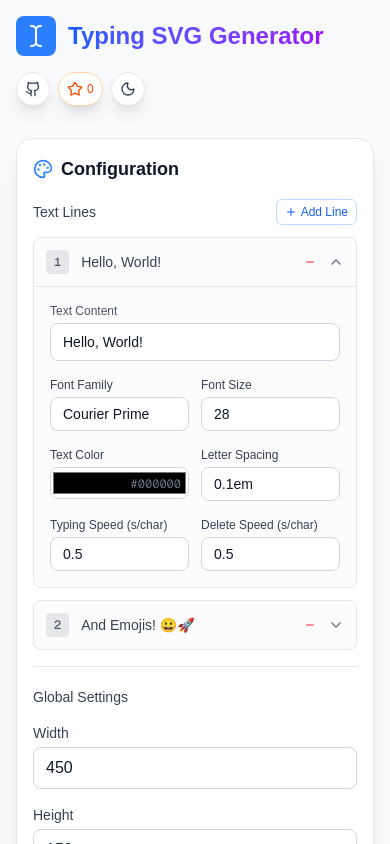
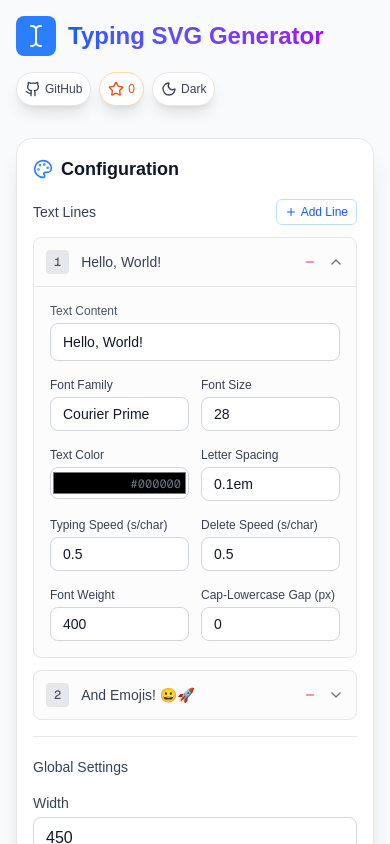
Before and after one commit to TL2005/TypingSVG, a Next.js app: page / in a window 390 px wide. Shown: the top 844 px of the page. Built offline with nearby package versions, Linux system fonts and the light colour scheme; no server answers.

Commit message:
feat: Add fontWeight and capLowercaseGap properties

```diff
--- a/src/app/api/svg/route.ts
+++ b/src/app/api/svg/route.ts
@@ -9,6 +9,8 @@ interface TextLine {
   letterSpacing: string | number;
   typingSpeed: number;
   deleteSpeed: number;
+  fontWeight: string;
+  capLowercaseGap: number;
 }
 
 type DeletionBehavior = "stay" | "backspace" | "clear";
@@ -160,14 +162,15 @@ async function fetchGoogleFontCSS(
  * Get unique fonts from text lines and fetch their CSS
  */
 async function getGoogleFontsCSS(textLines: TextLine[]): Promise<string> {
-  const uniqueFonts = new Map<string, string>();
+  const uniqueFonts = new Map<string, Set<string>>();
   let allText = "";
 
-  // Collect unique fonts and all text
+  // Collect unique fonts with their weights and all text
   for (const line of textLines) {
     if (!uniqueFonts.has(line.font)) {
-      uniqueFonts.set(line.font, "400"); // Default weight
+      uniqueFonts.set(line.font, new Set());
     }
+    uniqueFonts.get(line.font)!.add(line.fontWeight || "400");
     allText += line.text;
   }
 
@@ -175,8 +178,10 @@ async function getGoogleFontsCSS(textLines: TextLine[]): Promise<string> {
   const uniqueChars = [...new Set(allText)].join("");
 
   const fontPromises = Array.from(uniqueFonts.entries()).map(
-    ([fontFamily, weight]) =>
-      fetchGoogleFontCSS(fontFamily, weight, uniqueChars)
+    ([fontFamily, weights]) => {
+      const weightString = Array.from(weights).join(";");
+      return fetchGoogleFontCSS(fontFamily, weightString, uniqueChars);
+    }
   );
 
   const fontCSSArray = await Promise.all(fontPromises);
@@ -206,6 +211,8 @@ export async function GET(req: NextRequest) {
       cursorStyle: string;
       border: boolean;
       backgroundColor: string;
+      fontWeight: string;
+      capLowercaseGap: number;
       text?: string;
     };
 
@@ -227,6 +234,8 @@ export async function GET(req: NextRequest) {
       cursorStyle: "straight",
       border: false,
       backgroundColor: "transparent",
+      fontWeight: "400",
+      capLowercaseGap: 0,
     };
 
     // Merge defaults into params if missing
@@ -279,6 +288,12 @@ export async function GET(req: NextRequest) {
               ln && typeof ln.deleteSpeed === "number"
                 ? ln.deleteSpeed
                 : p.deleteSpeed,
+            fontWeight:
+              ln && ln.fontWeight ? ln.fontWeight : p.fontWeight,
+            capLowercaseGap:
+              ln && typeof ln.capLowercaseGap === "number"
+                ? ln.capLowercaseGap
+                : p.capLowercaseGap,
           } as TextLine;
         });
       } else if (p.text) {
@@ -292,6 +307,8 @@ export async function GET(req: NextRequest) {
           letterSpacing: p.letterSpacing,
           typingSpeed: p.typingSpeed,
           deleteSpeed: p.deleteSpeed,
+          fontWeight: p.fontWeight || "400",
+          capLowercaseGap: p.capLowercaseGap || 0,
         }));
       } else {
         // If nothing provided, create an empty line (avoid crash)
@@ -304,6 +321,8 @@ export async function GET(req: NextRequest) {
             letterSpacing: p.letterSpacing,
             typingSpeed: p.typingSpeed,
             deleteSpeed: p.deleteSpeed,
+            fontWeight: p.fontWeight || "400",
+            capLowercaseGap: p.capLowercaseGap || 0,
           },
         ];
       }
@@ -328,6 +347,8 @@ export async function GET(req: NextRequest) {
           letterSpacing: p.letterSpacing,
           typingSpeed: p.typingSpeed,
           deleteSpeed: p.deleteSpeed,
+          fontWeight: p.fontWeight || "400",
+          capLowercaseGap: p.capLowercaseGap || 0,
         },
       ];
     }
@@ -636,15 +657,29 @@ export async function GET(req: NextRequest) {
             letterSpacingPx
           );
 
-          const xForThisGrapheme = fmt(lineStartX + currentX);
+          // Apply capLowercaseGap adjustment for uppercase letters followed by lowercase
+          let capGapAdjustment = 0;
+          if (line.capLowercaseGap !== 0) {
+            const isUppercase = /[A-Z]/.test(grapheme);
+            const hasNextChar = j < textLine.length - 1;
+            if (isUppercase && hasNextChar) {
+              const nextChar = textLine[j + 1];
+              const isNextLowercase = /[a-z]/.test(nextChar);
+              if (isNextLowercase) {
+                capGapAdjustment = line.capLowercaseGap;
+              }
+            }
+          }
+
+          const xForThisGrapheme = fmt(lineStartX + currentX + capGapAdjustment);
           tspanElements += `<tspan x="${xForThisGrapheme}" opacity="0">${grapheme}${typingAnimation}${deletionAnimation}${hideAnimation}</tspan>`;
 
-          beforeCharX.push(lineStartX + currentX);
+          beforeCharX.push(lineStartX + currentX + capGapAdjustment);
           beforeCharY.push(lineYCenter);
 
           currentX += totalWidth;
 
-          afterCharX.push(lineStartX + currentX);
+          afterCharX.push(lineStartX + currentX + capGapAdjustment);
           afterCharY.push(lineYCenter);
 
           cumulativeTypingTime += line.typingSpeed;
@@ -659,7 +694,7 @@ export async function GET(req: NextRequest) {
 
         const textStyle = `font-family:'${line.font}',monospace;font-size:${fmt(
           line.fontSize
-        )}px;fill:${line.color};letter-spacing:${letterSpacingCSS};`;
+        )}px;font-weight:${line.fontWeight};fill:${line.color};letter-spacing:${letterSpacingCSS};`;
         allTextElements.push(
           `<text class="text-common" y="${fmt(
             lineYCenter
--- a/src/components/SvgGenerator.tsx
+++ b/src/components/SvgGenerator.tsx
@@ -11,6 +11,8 @@ interface TextLine {
     letterSpacing: string;
     typingSpeed: number;
     deleteSpeed: number;
+    fontWeight: string;
+    capLowercaseGap: number;
 }
 
 interface GitHubStats {
@@ -32,6 +34,8 @@ const DEFAULT_VALUES = {
     letterSpacing: '0.1em',
     typingSpeed: 0.5,
     deleteSpeed: 0.5,
+    fontWeight: '400',
+    capLowercaseGap: 0,
 
     // Global defaults
     width: 450,
@@ -48,8 +52,8 @@ const DEFAULT_VALUES = {
 
 export default function SVGGenerator() {
     const [textLines, setTextLines] = useState<TextLine[]>([
-        { text: 'Hello, World!', font: 'Courier Prime', color: '#000000', fontSize: 28, letterSpacing: '0.1em', typingSpeed: 0.5, deleteSpeed: 0.5 },
-        { text: 'And Emojis! 😀🚀', font: 'Courier Prime', color: '#000000', fontSize: 28, letterSpacing: '0.1em', typingSpeed: 0.5, deleteSpeed: 0.5 }
+        { text: 'Hello, World!', font: 'Courier Prime', color: '#000000', fontSize: 28, letterSpacing: '0.1em', typingSpeed: 0.5, deleteSpeed: 0.5, fontWeight: '400', capLowercaseGap: 0 },
+        { text: 'And Emojis! 😀🚀', font: 'Courier Prime', color: '#000000', fontSize: 28, letterSpacing: '0.1em', typingSpeed: 0.5, deleteSpeed: 0.5, fontWeight: '400', capLowercaseGap: 0 }
     ]);
 
     // Global settings
@@ -151,7 +155,9 @@ export default function SVGGenerator() {
             fontSize: 28,
             letterSpacing: '0.1em',
             typingSpeed: 0.5,
-            deleteSpeed: 0.5
+            deleteSpeed: 0.5,
+            fontWeight: '400',
+            capLowercaseGap: 0
         };
         setTextLines([...textLines, newLine]);
         // Expand the newly added line
@@ -199,7 +205,9 @@ export default function SVGGenerator() {
             line.fontSize === DEFAULT_VALUES.fontSize &&
             line.letterSpacing === DEFAULT_VALUES.letterSpacing &&
             line.typingSpeed === DEFAULT_VALUES.typingSpeed &&
-            line.deleteSpeed === DEFAULT_VALUES.deleteSpeed
+            line.deleteSpeed === DEFAULT_VALUES.deleteSpeed &&
+            line.fontWeight === DEFAULT_VALUES.fontWeight &&
+            line.capLowercaseGap === DEFAULT_VALUES.capLowercaseGap
         );
     };
 
@@ -215,6 +223,8 @@ export default function SVGGenerator() {
         if (line.letterSpacing !== DEFAULT_VALUES.letterSpacing) minimal.letterSpacing = line.letterSpacing;
         if (line.typingSpeed !== DEFAULT_VALUES.typingSpeed) minimal.typingSpeed = line.typingSpeed;
         if (line.deleteSpeed !== DEFAULT_VALUES.deleteSpeed) minimal.deleteSpeed = line.deleteSpeed;
+        if (line.fontWeight !== DEFAULT_VALUES.fontWeight) minimal.fontWeight = line.fontWeight;
+        if (line.capLowercaseGap !== DEFAULT_VALUES.capLowercaseGap) minimal.capLowercaseGap = line.capLowercaseGap;
 
         return minimal;
     };
@@ -316,7 +326,7 @@ export default function SVGGenerator() {
                                 } shadow-lg`}
                             >
                                 <Github className="w-4 h-4" />
-                                <span className="hidden xs:inline">GitHub</span>
+                                <span className="text-xs sm:text-sm">GitHub</span>
                             </button>
 
                             {/* Star Button */}
@@ -344,7 +354,7 @@ export default function SVGGenerator() {
                                 } shadow-lg`}
                             >
                                 {isDarkMode ? <Sun className="w-4 h-4" /> : <Moon className="w-4 h-4" />}
-                                <span className="hidden xs:inline">{isDarkMode ? 'Light' : 'Dark'}</span>
+                                <span className="text-xs sm:text-sm">{isDarkMode ? 'Light' : 'Dark'}</span>
                             </button>
                         </div>
                     </div>
@@ -515,6 +525,29 @@ export default function SVGGenerator() {
                                                         onChange={(e) => updateTextLine(index, 'deleteSpeed', parseFloat(e.target.value) || 0)}
                                                         isDarkMode={isDarkMode}
                                                         size="small"
+                                                    />
+                                                </div>
+
+                                                {/* Font Weight and Cap-Lowercase Gap */}
+                                                <div className="grid grid-cols-2 gap-3">
+                                                    <InputField
+                                                        label="Font Weight"
+                                                        type="text"
+                                                        value={line.fontWeight}
+                                                        onChange={(e) => updateTextLine(index, 'fontWeight', e.target.value)}
+                                                        isDarkMode={isDarkMode}
+                                                        size="small"
+                                                        placeholder="400, 500, bold"
+                                                    />
+                                                    <InputField
+                                                        label="Cap-Lowercase Gap (px)"
+                                                        type="number"
+                                                        step="0.1"
+                                                        value={line.capLowercaseGap}
+                                                        onChange={(e) => updateTextLine(index, 'capLowercaseGap', parseFloat(e.target.value) || 0)}
+                                                        isDarkMode={isDarkMode}
+                                                        size="small"
+                                                        placeholder="0"
                                                     />
                                                 </div>
                                             </div>
--- a/src/lib/utils.ts
+++ b/src/lib/utils.ts
@@ -9,6 +9,8 @@ const DEFAULT_VALUES = {
     letterSpacing: '0.1em',
     typingSpeed: 0.5,
     deleteSpeed: 0.5,
+    fontWeight: '400',
+    capLowercaseGap: 0,
 
     // Global defaults
     width: 450,
@@ -71,6 +73,8 @@ export function validateParams(params: URLSearchParams) {
             letterSpacing: DEFAULT_VALUES.letterSpacing,
             fontSize: DEFAULT_VALUES.fontSize,
             deleteSpeed: DEFAULT_VALUES.deleteSpeed,
+            fontWeight: DEFAULT_VALUES.fontWeight,
+            capLowercaseGap: DEFAULT_VALUES.capLowercaseGap,
             // Active fields for new format
             width,
             height,
@@ -94,6 +98,8 @@ export function validateParams(params: URLSearchParams) {
         const typingSpeed = parseFloat(params.get('typingSpeed') || DEFAULT_VALUES.typingSpeed.toString());
         const deleteSpeed = parseFloat(params.get('deleteSpeed') || DEFAULT_VALUES.deleteSpeed.toString());
         const pause = parseInt(params.get('pause') || DEFAULT_VALUES.pause.toString(), 10);
+        const fontWeight = params.get('fontWeight') || DEFAULT_VALUES.fontWeight;
+        const capLowercaseGap = parseFloat(params.get('capLowercaseGap') || DEFAULT_VALUES.capLowercaseGap.toString());
 
         // Handle letter spacing - can be string (CSS value) or number (treated as em)
         const letterSpacingParam = params.get('letterSpacing') || DEFAULT_VALUES.letterSpacing.toString();
@@ -130,7 +136,7 @@ export function validateParams(params: URLSearchParams) {
             deletionBehavior = deleteAfterParam === 'true' ? 'backspace' : 'stay';
         }
 
-        if ([width, height, typingSpeed, pause, deleteSpeed, fontSize, fontRatio].some(isNaN)) {
+        if ([width, height, typingSpeed, pause, deleteSpeed, fontSize, fontRatio, capLowercaseGap].some(isNaN)) {
             throw new Error('Invalid numeric parameter');
         }
 
@@ -152,7 +158,9 @@ export function validateParams(params: URLSearchParams) {
             border,
             cursorStyle,
             fontRatio,
-            deletionBehavior
+            deletionBehavior,
+            fontWeight,
+            capLowercaseGap
         };
     }
 }
```
